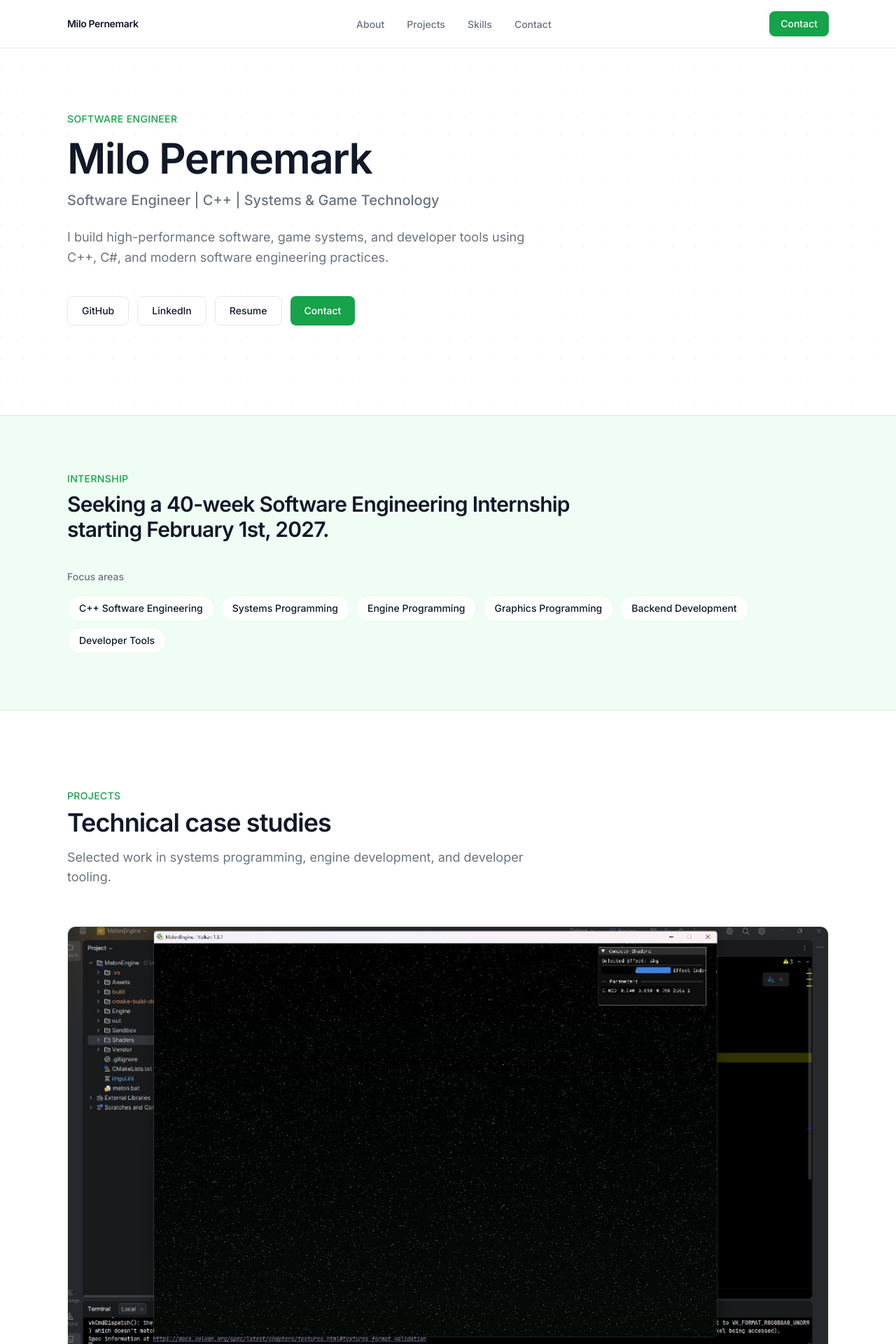
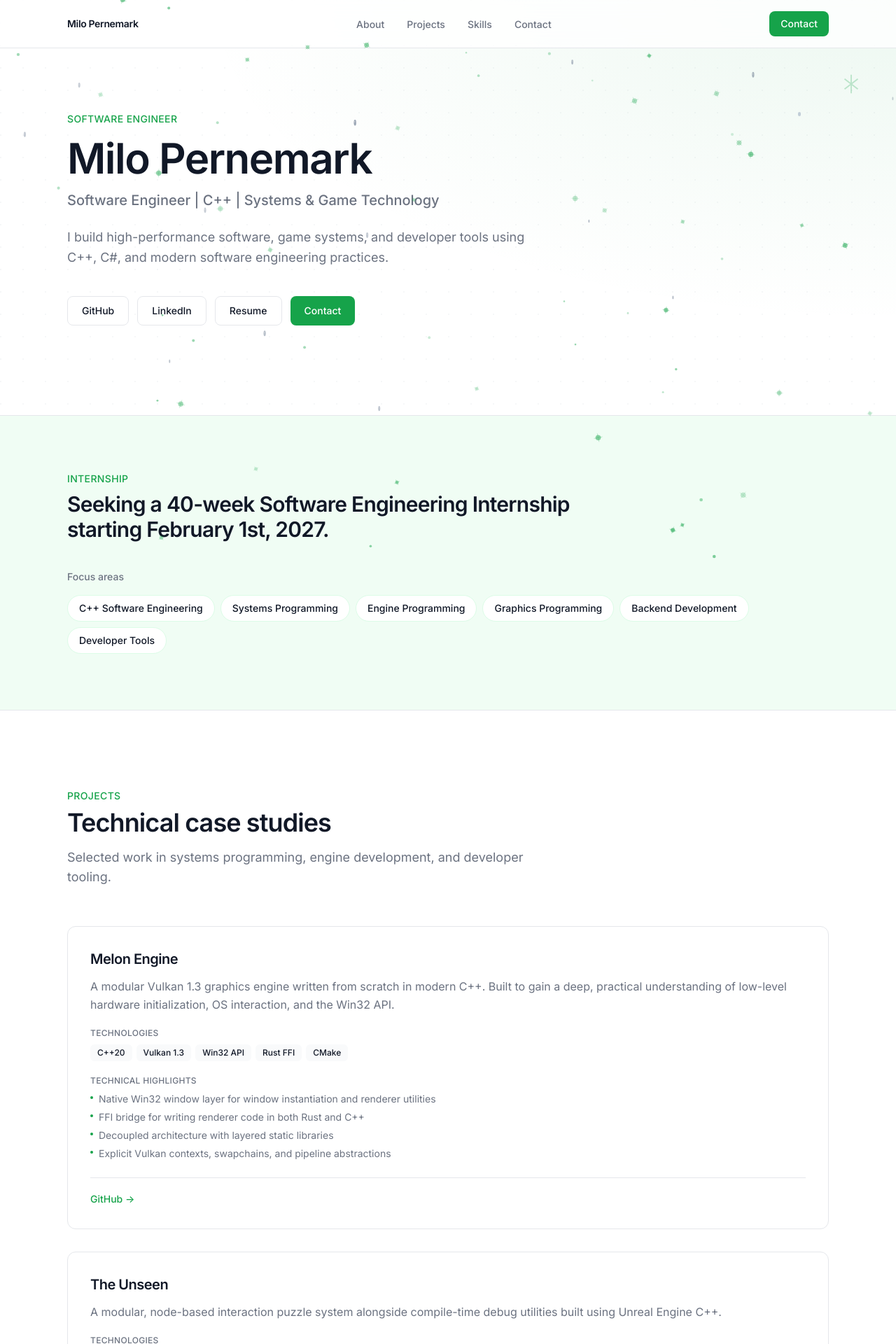
Before and after one commit to MiloPernemarkDEV/Portfolio, a React (Vite) app: page / in a window 1280 px wide. Shown: the top 1920 px of the page at 70% size. Built offline with nearby package versions, Linux system fonts and the light colour scheme.

Commit message:
Remove empty project images and add snowfall overlay.

```diff
--- a/src/App.tsx
+++ b/src/App.tsx
@@ -6,10 +6,12 @@ import { InternshipBanner } from "./components/InternshipBanner";
 import { Navbar } from "./components/Navbar";
 import { Projects } from "./components/Projects";
 import { Skills } from "./components/Skills";
+import { Snowfall } from "./components/Snowfall";
 
 export default function App() {
   return (
     <>
+      <Snowfall />
       <Navbar />
       <main>
         <Hero />
--- a/src/components/Hero.tsx
+++ b/src/components/Hero.tsx
@@ -19,6 +19,27 @@ export function Hero() {
         }}
         aria-hidden="true"
       />
+      <div
+        className="pointer-events-none absolute inset-0 bg-[radial-gradient(ellipse_at_top_right,rgba(22,163,74,0.08),transparent_55%)]"
+        aria-hidden="true"
+      />
+      <div
+        className="pointer-events-none absolute top-24 right-10 hidden h-40 w-40 lg:block"
+        aria-hidden="true"
+      >
+        <span className="hero-flake absolute top-6 right-10 h-2 w-2 rounded-full bg-accent/40" />
+        <span className="hero-flake-delay absolute top-16 right-24 h-1.5 w-1 rounded-full bg-slate-400/50" />
+        <span className="hero-flake absolute top-28 right-6 h-1 w-1 rounded-full bg-accent/30" />
+        <svg
+          className="hero-flake-delay absolute top-2 right-2 h-8 w-8 text-accent/25"
+          viewBox="0 0 24 24"
+          fill="none"
+          stroke="currentColor"
+          strokeWidth="1.4"
+        >
+          <path d="M12 2v20M4.9 6.5l14.2 11M4.9 17.5l14.2-11" />
+        </svg>
+      </div>
       <div className="relative mx-auto max-w-6xl px-6 lg:px-8">
         <div className="max-w-3xl">
           <p className="animate-fade-up mb-4 text-sm font-medium tracking-wide text-accent uppercase">
--- a/src/components/ProjectCard.tsx
+++ b/src/components/ProjectCard.tsx
@@ -7,17 +7,6 @@ interface ProjectCardProps {
 export function ProjectCard({ project }: ProjectCardProps) {
   return (
     <article className="group flex flex-col overflow-hidden rounded-xl border border-border bg-white transition-shadow hover:shadow-md">
-      <div className="aspect-video overflow-hidden bg-surface">
-        {project.image ? (
-          <img
-            src={project.image}
-            alt={project.imageAlt ?? project.title}
-            className="h-full w-full object-cover transition-transform duration-300 group-hover:scale-[1.02]"
-            loading="lazy"
-          />
-        ) : null}
-      </div>
-
       <div className="flex flex-1 flex-col p-6 lg:p-8">
         <h3 className="text-xl font-semibold tracking-tight text-text">
           {project.title}
--- /dev/null
+++ b/src/components/Snowfall.tsx
@@ -0,0 +1,161 @@
+import { useEffect, useRef } from "react";
+
+type Particle = {
+  x: number;
+  y: number;
+  size: number;
+  speed: number;
+  drift: number;
+  phase: number;
+  opacity: number;
+  kind: "flake" | "droplet";
+};
+
+function createParticle(width: number, height: number, scatter: boolean): Particle {
+  const kind: Particle["kind"] = Math.random() < 0.35 ? "droplet" : "flake";
+
+  return {
+    x: Math.random() * width,
+    y: scatter ? Math.random() * height : -8,
+    size: kind === "droplet" ? 1.4 + Math.random() * 1.8 : 1.2 + Math.random() * 2.6,
+    speed: kind === "droplet" ? 0.9 + Math.random() * 1.6 : 0.35 + Math.random() * 0.9,
+    drift: (Math.random() - 0.5) * 0.45,
+    phase: Math.random() * Math.PI * 2,
+    opacity: 0.18 + Math.random() * 0.38,
+    kind,
+  };
+}
+
+export function Snowfall() {
+  const canvasRef = useRef<HTMLCanvasElement>(null);
+
+  useEffect(() => {
+    const canvas = canvasRef.current;
+    if (!canvas) return;
+
+    const motionQuery = window.matchMedia("(prefers-reduced-motion: reduce)");
+    if (motionQuery.matches) return;
+
+    const ctx = canvas.getContext("2d");
+    if (!ctx) return;
+
+    let width = 0;
+    let height = 0;
+    let particles: Particle[] = [];
+    let frame = 0;
+    let running = true;
+
+    const resize = () => {
+      const dpr = Math.min(window.devicePixelRatio || 1, 2);
+      width = window.innerWidth;
+      height = window.innerHeight;
+      canvas.width = Math.floor(width * dpr);
+      canvas.height = Math.floor(height * dpr);
+      canvas.style.width = `${width}px`;
+      canvas.style.height = `${height}px`;
+      ctx.setTransform(dpr, 0, 0, dpr, 0, 0);
+
+      const count = Math.round(Math.min(90, Math.max(42, width / 18)));
+      particles = Array.from({ length: count }, () => createParticle(width, height, true));
+    };
+
+    const drawFlake = (p: Particle) => {
+      ctx.beginPath();
+      ctx.fillStyle = `rgba(22, 163, 74, ${p.opacity})`;
+      ctx.arc(p.x, p.y, p.size, 0, Math.PI * 2);
+      ctx.fill();
+
+      if (p.size > 2.4) {
+        ctx.save();
+        ctx.translate(p.x, p.y);
+        ctx.rotate(p.phase * 0.15);
+        ctx.strokeStyle = `rgba(22, 163, 74, ${p.opacity * 0.7})`;
+        ctx.lineWidth = 0.7;
+        ctx.beginPath();
+        ctx.moveTo(-p.size * 1.6, 0);
+        ctx.lineTo(p.size * 1.6, 0);
+        ctx.moveTo(0, -p.size * 1.6);
+        ctx.lineTo(0, p.size * 1.6);
+        ctx.stroke();
+        ctx.restore();
+      }
+    };
+
+    const drawDroplet = (p: Particle) => {
+      ctx.beginPath();
+      ctx.fillStyle = `rgba(100, 116, 139, ${p.opacity + 0.08})`;
+      ctx.ellipse(p.x, p.y, p.size * 0.55, p.size * 1.35, 0, 0, Math.PI * 2);
+      ctx.fill();
+
+      ctx.beginPath();
+      ctx.fillStyle = `rgba(255, 255, 255, ${p.opacity * 0.9})`;
+      ctx.ellipse(
+        p.x - p.size * 0.12,
+        p.y - p.size * 0.35,
+        p.size * 0.18,
+        p.size * 0.35,
+        0,
+        0,
+        Math.PI * 2,
+      );
+      ctx.fill();
+    };
+
+    const tick = () => {
+      if (!running) return;
+
+      ctx.clearRect(0, 0, width, height);
+
+      for (const particle of particles) {
+        particle.phase += 0.012 + particle.speed * 0.008;
+        particle.y += particle.speed;
+        particle.x += Math.sin(particle.phase) * 0.35 + particle.drift;
+
+        if (particle.y > height + 12 || particle.x < -12 || particle.x > width + 12) {
+          Object.assign(particle, createParticle(width, height, false));
+        }
+
+        if (particle.kind === "droplet") {
+          drawDroplet(particle);
+        } else {
+          drawFlake(particle);
+        }
+      }
+
+      frame = window.requestAnimationFrame(tick);
+    };
+
+    const onVisibility = () => {
+      if (document.hidden) {
+        running = false;
+        window.cancelAnimationFrame(frame);
+        return;
+      }
+
+      if (!running) {
+        running = true;
+        frame = window.requestAnimationFrame(tick);
+      }
+    };
+
+    resize();
+    frame = window.requestAnimationFrame(tick);
+    window.addEventListener("resize", resize);
+    document.addEventListener("visibilitychange", onVisibility);
+
+    return () => {
+      running = false;
+      window.cancelAnimationFrame(frame);
+      window.removeEventListener("resize", resize);
+      document.removeEventListener("visibilitychange", onVisibility);
+    };
+  }, []);
+
+  return (
+    <canvas
+      ref={canvasRef}
+      className="pointer-events-none fixed inset-0 z-[60]"
+      aria-hidden="true"
+    />
+  );
+}
--- a/src/data/site.ts
+++ b/src/data/site.ts
@@ -58,8 +58,6 @@ export interface Project {
   description: string;
   technologies: string[];
   highlights: string[];
-  image?: string;
-  imageAlt?: string;
   links: { label: string; href: string }[];
 }
 
@@ -76,8 +74,6 @@ export const projects: Project[] = [
       "Decoupled architecture with layered static libraries",
       "Explicit Vulkan contexts, swapchains, and pipeline abstractions",
     ],
-    image: "/assets/projects/melon-engine-editor.png",
-    imageAlt: "Melon Engine editor viewport",
     links: [
       {
         label: "GitHub",
@@ -113,8 +109,6 @@ export const projects: Project[] = [
       "Data-driven weapons using modular ScriptableObject configurations",
       "Custom EditorWindow utility with unique ID generator for assets",
     ],
-    image: "/assets/projects/calliope-final.png",
-    imageAlt: "USS Calliope late-production vertical slice with HUD",
     links: [
       {
         label: "View Script Source",
--- a/src/index.css
+++ b/src/index.css
@@ -52,3 +52,32 @@ body {
 .animate-fade-up-delay-3 {
   animation: fade-up 0.6s ease-out 0.3s both;
 }
+
+@keyframes drift-down {
+  from {
+    transform: translate3d(0, -8px, 0);
+    opacity: 0;
+  }
+  12% {
+    opacity: 1;
+  }
+  to {
+    transform: translate3d(18px, 28px, 0);
+    opacity: 0.35;
+  }
+}
+
+.hero-flake {
+  animation: drift-down 7s ease-in-out infinite;
+}
+
+.hero-flake-delay {
+  animation: drift-down 9s ease-in-out 1.4s infinite;
+}
+
+@media (prefers-reduced-motion: reduce) {
+  .hero-flake,
+  .hero-flake-delay {
+    animation: none;
+  }
+}
```
Also changed, not shown: 1 other file (tests, documents, lock files or other folders).
